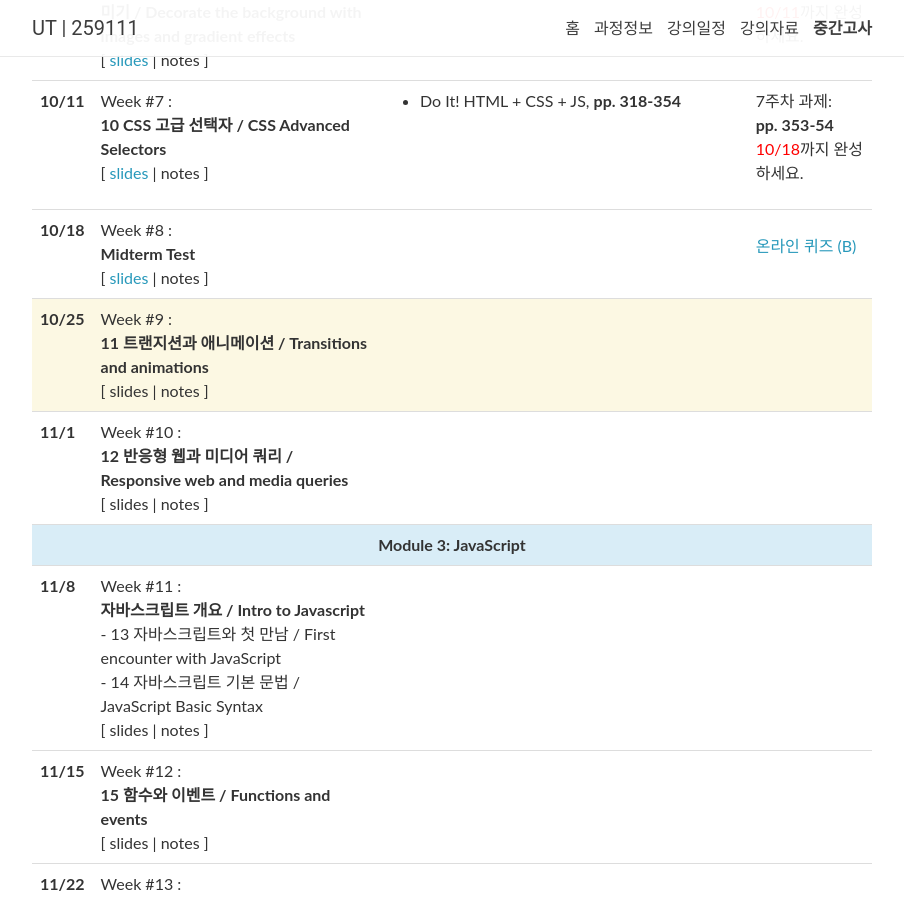
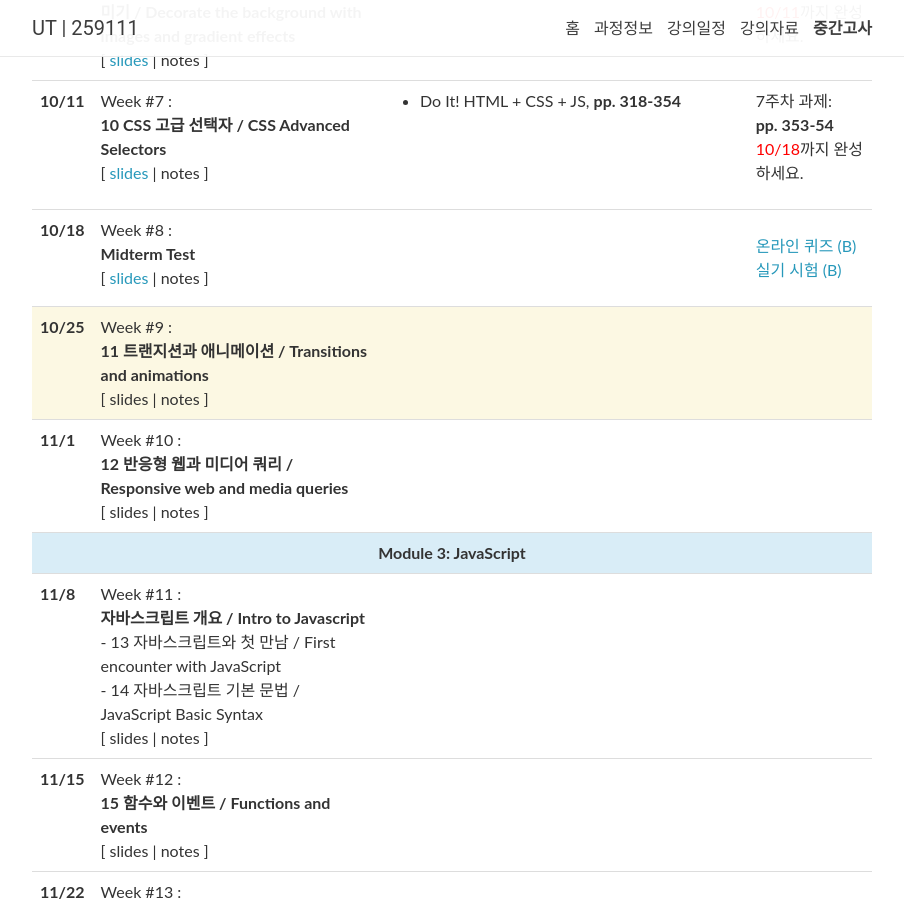
Before and after one commit to 2023-aaronkr/ut-web, a Jekyll site: the page built from _pages/lectures.md, in a window 1280 px wide and 900 px high, scrolled down 1221 px. Shown: the whole window, without its empty margins (188-1092 px from the left). Built offline with Jekyll 4.4.1, drawn with Linux system fonts in a browser that asks for light colours; nearby versions of some CDN libraries; comment, search, counter and statistics services are not loaded.

Commit message:
Update lectures.yml

```diff
--- a/_data/lectures.yml
+++ b/_data/lectures.yml
@@ -98,6 +98,7 @@
       <a href="https://docs.google.com/presentation/d/1HiGWwZqgbWuSxyt8zWl55CxVGIYaYcj45vN5t40Ncn8/edit?usp=sharing">실기 시험 (A)</a><br>
     </div>
     <a href="https://forms.gle/WNPV2k86ETP6CSLT9">온라인 퀴즈 (B)</a><br>
+    <a href="https://docs.google.com/presentation/d/1HiGWwZqgbWuSxyt8zWl55CxVGIYaYcj45vN5t40Ncn8/edit?usp=sharing">실기 시험 (B)</a>
 
 - date: 10/25
   week: 9
```
